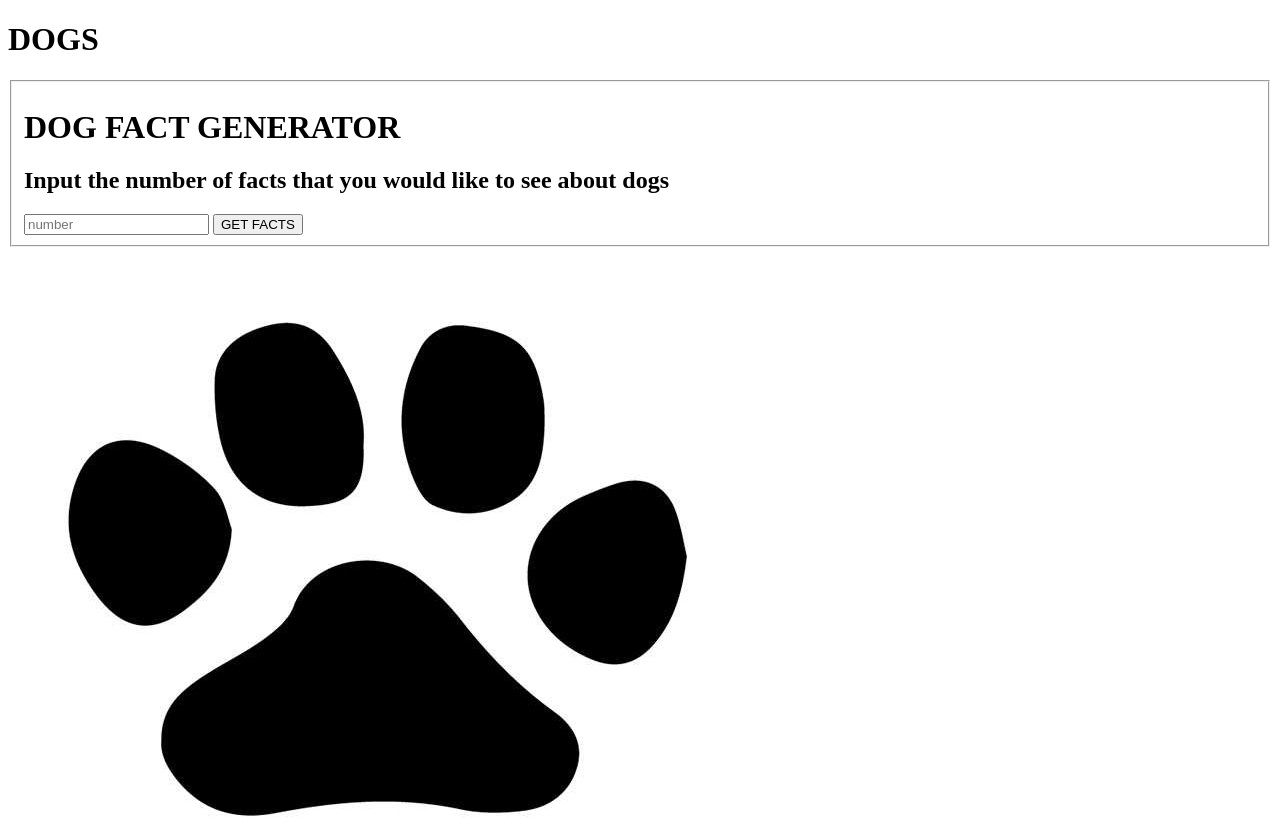
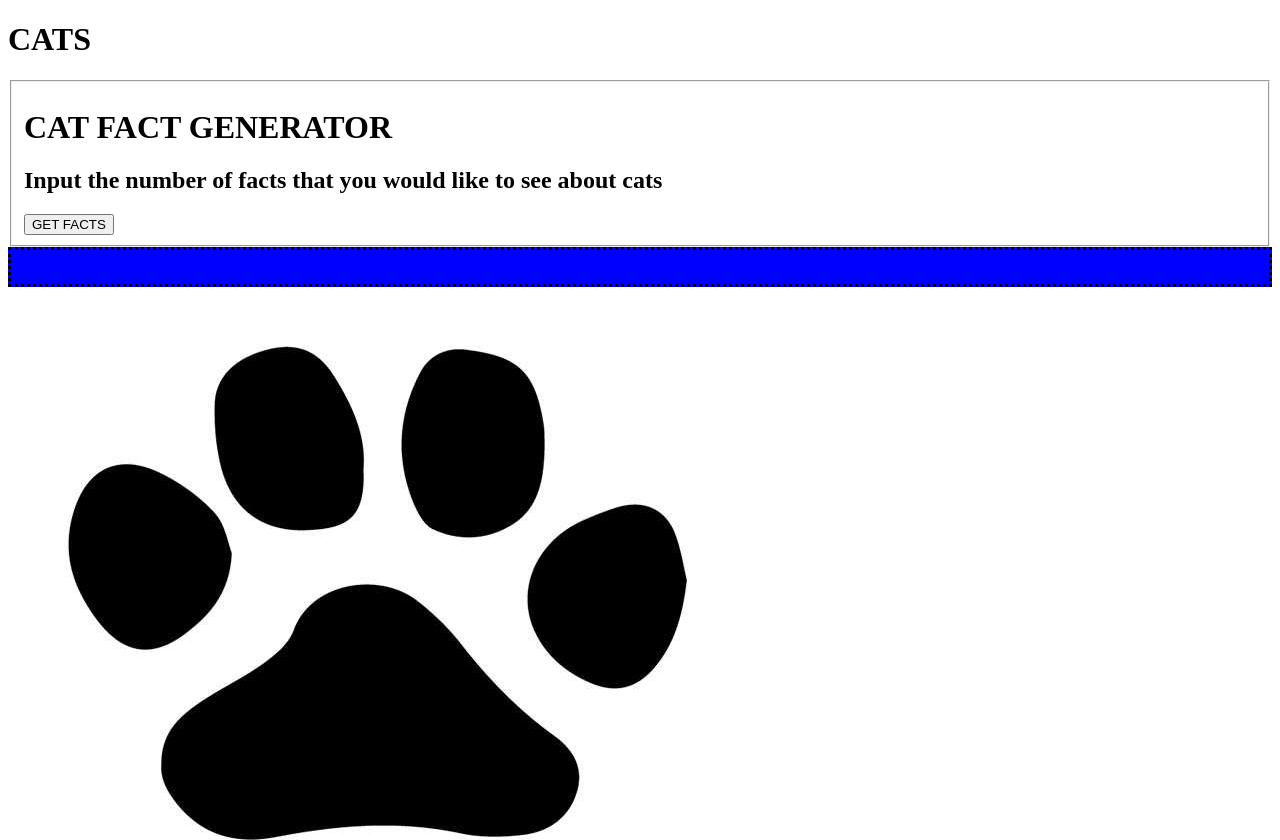
Before and after one commit to samlhunter/CS260CreativeProject2, a plain HTML site: page index.html in a window 1280 px wide. Shown: the top 840 px of the page. Drawn offline with Linux system fonts and the light colour scheme.

Commit message:
updated for cats

```diff
--- a/index.html
+++ b/index.html
@@ -4,15 +4,17 @@
     <link rel="stylesheet" href="styles.css">
   </head>
   <body>
-    <h1>DOGS</h1>
+    <h1>CATS</h1>
     <form> <fieldset>
-      <h1>DOG FACT GENERATOR</h1>
-      <h2>Input the number of facts that you would like to see about dogs</h2>
-      <input placeholder="number" id="number">
+      <h1>CAT FACT GENERATOR</h1>
+      <h2>Input the number of facts that you would like to see about cats</h2>
       <button id="submit">GET FACTS</button>
     </fieldset>
     </form>
-    <p id="results"></p>
+    <div class="resultsContainer">
+      <br>
+      <p id="results"></p>
+    </div>
     <br>
     <img src="paw.jpg"></img>
 
--- a/script.js
+++ b/script.js
@@ -1,8 +1,5 @@
 function onClick(e) {
   e.preventDefault();
-  // get number submitted
-  let numFacts = document.getElementById('number').value;
-
   let url = "https://cat-fact.herokuapp.com/facts";
   console.log(url);
   fetch(url)
@@ -17,12 +14,14 @@ function onClick(e) {
     }).then(function(json) {
       console.log("Updating results");
       console.log(json);
-      updateResults(json.text);
+      updateResults(json[0]["text"]);
     });
 }
 
 function updateResults(info) {
-  document.getElementsByClassName('results').textContent = info;
+  console.log("updating results in function");
+  console.log(info);
+  document.getElementById('results').innerText = info;
 }
 
 document.getElementById('submit').addEventListener('click', onClick);
--- a/styles.css
+++ b/styles.css
@@ -0,0 +1,4 @@
+.resultsContainer {
+  border-style: dotted;
+  background-color: blue;
+}
```
